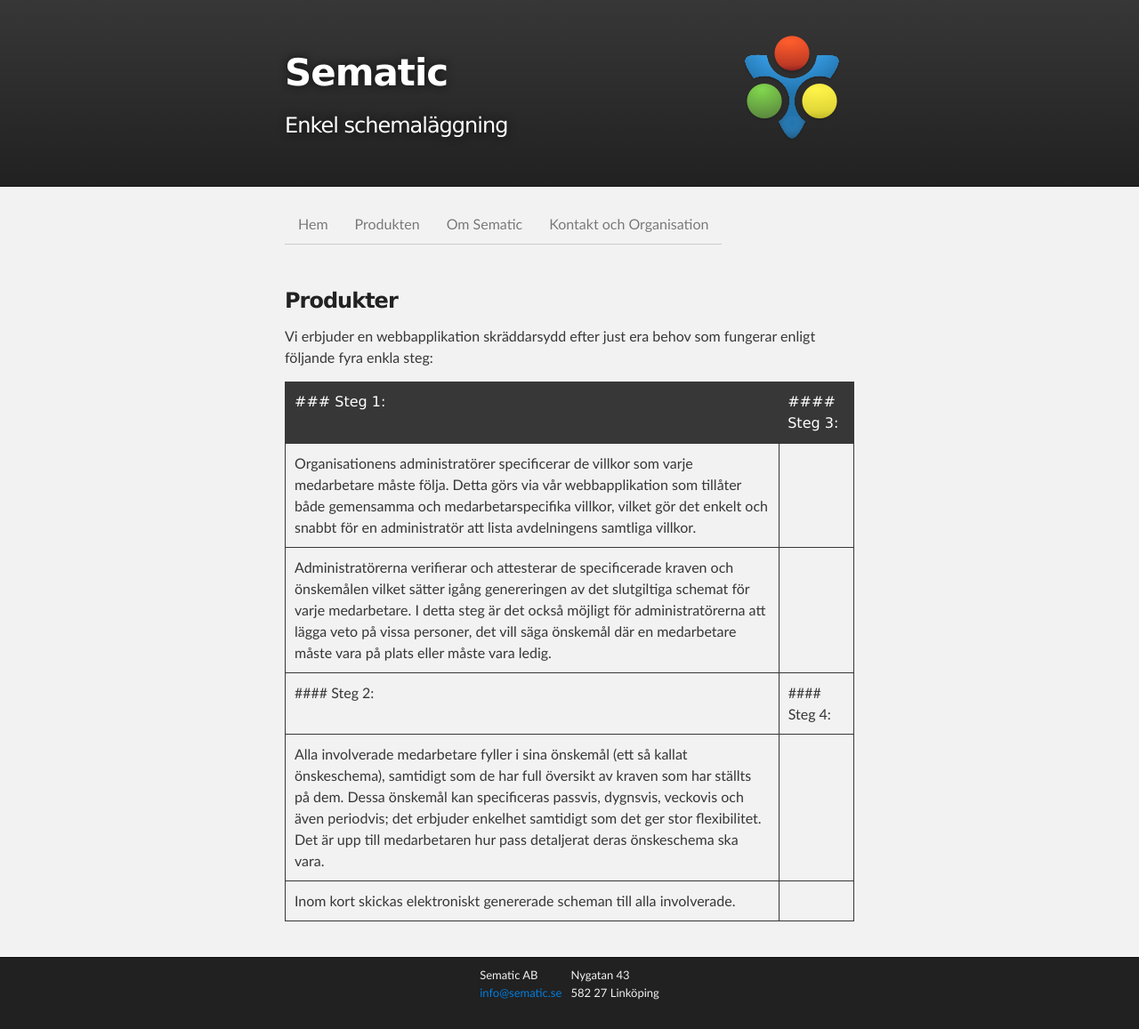
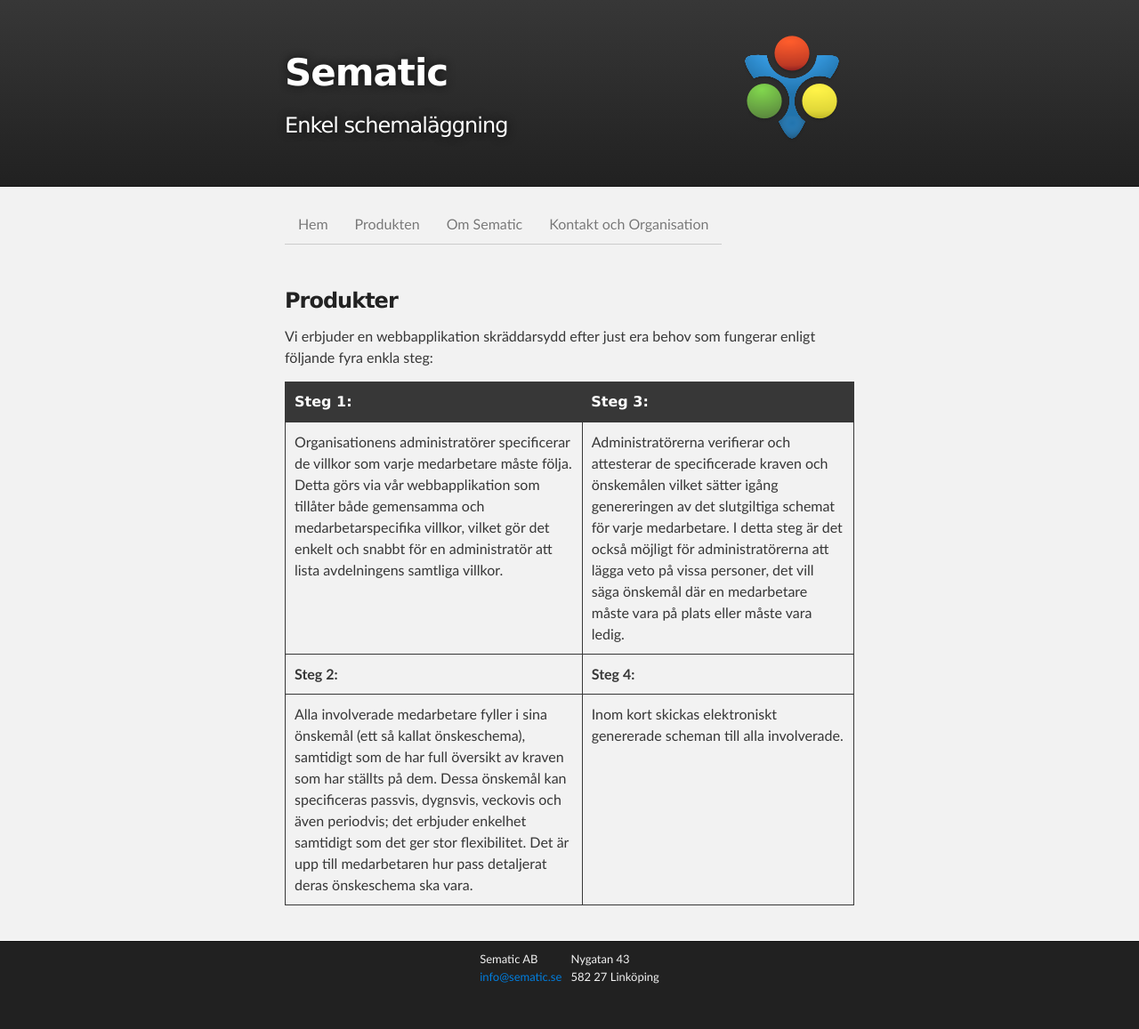
Before and after one commit to sematic/sematic.github.com, a Jekyll site: the page built from produkten/index.markdown, in a window 1280 px wide. Shown: the whole page at 89% size. Built offline with Jekyll 4.4.1, drawn with Linux system fonts in a browser that asks for light colours; Markdown is read by kramdown in place of the engine named in the settings.

Commit message:
A minor fix

```diff
--- a/produkten/index.markdown
+++ b/produkten/index.markdown
@@ -7,10 +7,10 @@
 
 Vi erbjuder en webbapplikation skräddarsydd efter just era behov som fungerar enligt följande fyra enkla steg:
 
-|### Steg 1: | #### Steg 3:
+| **Steg 1:** | **Steg 3:**
 |:---|:---
-|Organisationens administratörer specificerar de villkor som varje medarbetare måste följa. Detta görs via vår webbapplikation som tillåter både gemensamma och medarbetarspecifika villkor, vilket gör det enkelt och snabbt för en administratör att lista avdelningens samtliga villkor.
-|Administratörerna verifierar och attesterar de specificerade kraven och önskemålen vilket sätter igång genereringen av det slutgiltiga schemat för varje medarbetare. I detta steg är det också möjligt för administratörerna att lägga veto på vissa personer, det vill säga önskemål där en medarbetare måste vara på plats eller måste vara ledig.
-|#### Steg 2: | #### Steg 4:
-|Alla involverade medarbetare fyller i sina önskemål (ett så kallat önskeschema), samtidigt som de har full översikt av kraven som har ställts på dem. Dessa önskemål kan specificeras passvis, dygnsvis, veckovis och även periodvis; det erbjuder enkelhet samtidigt som det ger stor flexibilitet. Det är upp till medarbetaren hur pass detaljerat deras önskeschema ska vara.
-|Inom kort skickas elektroniskt genererade scheman till alla involverade.
+| Organisationens administratörer specificerar de villkor som varje medarbetare måste följa. Detta görs via vår webbapplikation som tillåter både gemensamma och medarbetarspecifika villkor, vilket gör det enkelt och snabbt för en administratör att lista avdelningens samtliga villkor. | Administratörerna verifierar och attesterar de specificerade kraven och önskemålen vilket sätter igång genereringen av det slutgiltiga schemat för varje medarbetare. I detta steg är det också möjligt för administratörerna att lägga veto på vissa personer, det vill säga önskemål där en medarbetare måste vara på plats eller måste vara ledig.
+|:---:|:---:
+| **Steg 2:** | **Steg 4:**
+|:---|:---
+| Alla involverade medarbetare fyller i sina önskemål (ett så kallat önskeschema), samtidigt som de har full översikt av kraven som har ställts på dem. Dessa önskemål kan specificeras passvis, dygnsvis, veckovis och även periodvis; det erbjuder enkelhet samtidigt som det ger stor flexibilitet. Det är upp till medarbetaren hur pass detaljerat deras önskeschema ska vara. | Inom kort skickas elektroniskt genererade scheman till alla involverade.
```
